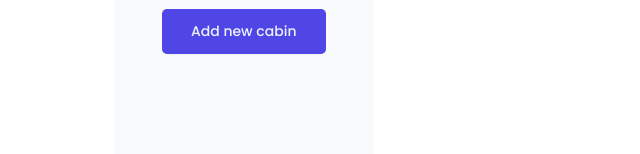
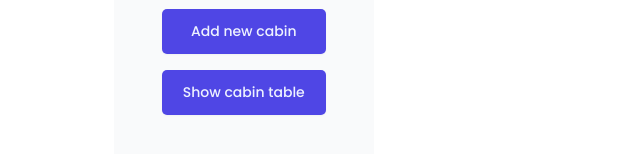
Before and after one commit to jrajan20/the-wild-oasis, a React (Vite) app: page /cabins in a window 1280 px wide. Shown: the part 218-372 px from the top of the page, without its empty margins (319-959 px from the left). Built offline with nearby package versions, Linux system fonts and the light colour scheme; no server answers; the database is empty; a web font is replaced by a local one.

Commit message:
created a show table modal window

```diff
--- a/src/features/cabins/AddCabin.jsx
+++ b/src/features/cabins/AddCabin.jsx
@@ -1,6 +1,7 @@
 import Modal from "../../ui/Modal";
 import Button from "../../ui/Button";
 import CreateCabinForm from "./CreateCabinForm";
+import CabinTable from "./CabinTable";
 
 function AddCabin() {
   return (
@@ -8,6 +9,12 @@ function AddCabin() {
       <Modal.Open opens="create-cabin">
         <Button>Add new cabin</Button>
       </Modal.Open>
+      <Modal.Open opens="cabin-table">
+        <Button>Show cabin table</Button>
+      </Modal.Open>
+      <Modal.Window name="cabin-table">
+        <CabinTable />
+      </Modal.Window>
       <Modal.Window name="create-cabin">
         <CreateCabinForm />
       </Modal.Window>
```
